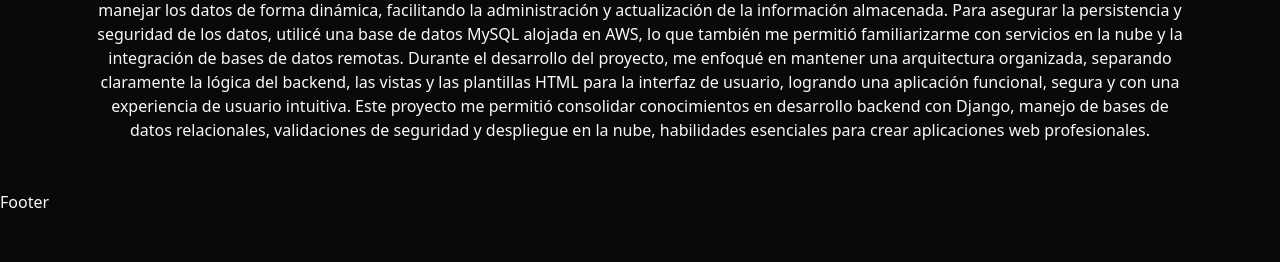
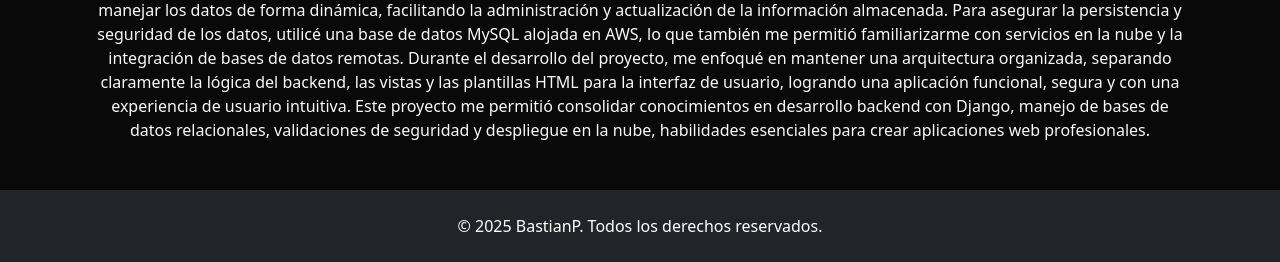
Before and after one commit to Bastian-Pavez/MiPortafolio, a Django app: page /blog/4 in a window 1280 px wide. Shown: the part 884-1146 px from the top of the page. Before the commit the page ends 1092 px from the top, so only its background shows below. Run offline with Django 5.2, Linux system fonts and the light colour scheme; data comes from the database, SQL or seed files in the repository; both versions use the stored data as it was after the commit.

```diff
--- a/portafolio/templates/layout.html
+++ b/portafolio/templates/layout.html
@@ -18,8 +18,15 @@
     {% endblock %}
     </div>
 
-    <footer>
-        Footer
+    <footer class="bg-dark text-white py-4 w-100">
+        <div class="container-fluid">
+            <div class="row">
+                <div class="col-12 text-center">
+                    <p class="mb-0">© 2025 BastianP. Todos los derechos reservados.</p>
+                </div>
+            </div>
+        </div>
     </footer>
 </body>
+
 </html>
```
Also changed, not shown: README.md (added), db.sqlite3, media/blog/images/Portafolio.png (added), media/blog/images/PrimerProyecto.png (added), media/porfolio/images/Portafolio.png (added).
